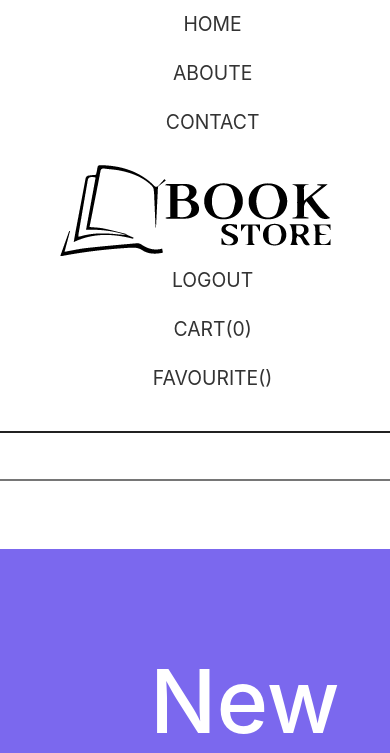
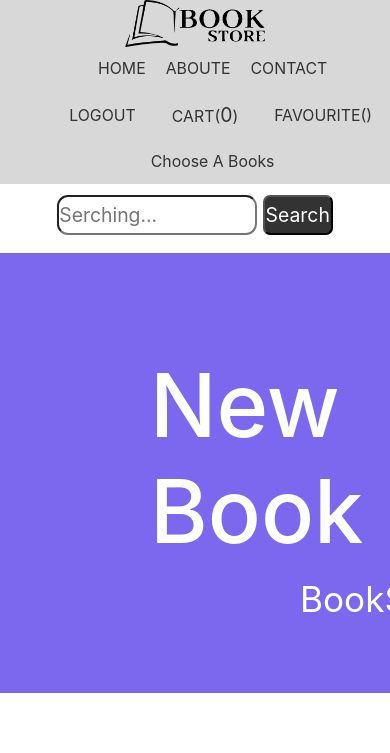
Before and after one commit to YOUSSEFBY13/BOOKSTORE, a PHP site: page /Pages_Users/New_book.php in a window 390 px wide; the page is wider, and only the part inside the window is pictured. Shown: the top 753 px of that part. Run offline with PHP 8.4, Linux system fonts and the light colour scheme; a user stored in the database is signed in; data that the repository does not hold is empty.

Commit message:
Add media style to header

```diff
--- a/Pages_Users/header.php
+++ b/Pages_Users/header.php
@@ -33,12 +33,13 @@ if (!isset($_SESSION['email'])) {
 
 <body>
     <div class="nav">
+        <a href="index_book.php"><img class="logo-media" src="../Image/R-logo.png" alt=""></a>
         <ul>
             <li><a href="index_book.php">HOME</a></li>
             <li><a href="#">ABOUTE</a></li>
             <li><a href="contact.php">CONTACT</a></li>
         </ul>
-        <a href="index_book.php"><img src="../Image/R-logo.png" alt=""></a>
+        <a href="index_book.php"><img class="logo" src="../Image/R-logo.png" alt=""></a>
         <ul>
             <li>
                 <?php
@@ -67,6 +68,7 @@ if (!isset($_SESSION['email'])) {
             <a href="shopping_cart.php">CART(<span><?php echo $row_count; ?></span>)</a>
         </li>
         <li><a href="#">FAVOURITE()</a></li>
+        <li class="books-nav"><a href="#">Choose A Books</a></li>
         </ul>
     </div>
     <!-- ==== Start Section Serch ======= -->
--- a/Style/style_user.css
+++ b/Style/style_user.css
@@ -16,12 +16,19 @@
     justify-content: space-around;
     align-items: center;
     list-style: none;
+    margin-right: 200px;
+}
+
+.logo {
+    width: 11rem;
+    margin-right: 140px;
 }
 
 .nav ul li a {
     text-decoration: none;
     color: #333;
-    margin: 0 20px;
+    margin: 10px;
+    font-size: .9rem;
 }
 
 .nav ul li a:hover {
@@ -29,20 +36,43 @@
     color: #444444;
 }
 
+.books-nav {
+    display: none;
+}
+
+.logo-media {
+    display: none;
+}
+
 @media only screen and (max-width: 780px) {
+
     .nav {
-        flex-direction: column;
+        display: flex;
+        flex-wrap: wrap;
+        justify-content: space-around;
         align-items: center;
+        list-style: none;
+        background: #d8d8d8;
     }
-
-    .nav ul {
-        flex-direction: column;
-        align-items: center;
+    .nav ul{
+        margin: auto;
     }
 
     .nav ul li a {
         display: block;
-        margin: 10px 0;
+    }
+
+    .logo {
+        display: none;
+    }
+
+    .books-nav {
+        display: block;
+    }
+
+    .logo-media {
+        display: block;
+        width: 8rem;
     }
 }
 
@@ -56,18 +86,36 @@
 }
 
 .search_user .search {
-    width: 700px;
-    height: 50px;
+    width: 500px;
+    height: 40px;
     border-radius: 11px;
 }
 
 .search_user .search_b {
     width: 70px;
-    height: 50px;
+    height: 40px;
     border-radius: 7px;
     background: #333;
     color: #fff;
 }
+
+@media only screen and (max-width: 780px) {
+    .search_user .search {
+        width: 200px;
+        height: 40px;
+        border-radius: 11px;
+    }
+
+    .search_user .search_b {
+        width: 70px;
+        height: 40px;
+        border-radius: 7px;
+        background: #333;
+        color: #fff;
+    }
+
+}
+
 
 /* ============ End Style Search ================== */
 
@@ -601,7 +649,7 @@ button[type="submit"]:hover {
     text-align: center;
 }
 
-.rateN{
+.rateN {
     color: #faea07;
     font-weight: bold;
 }
```
